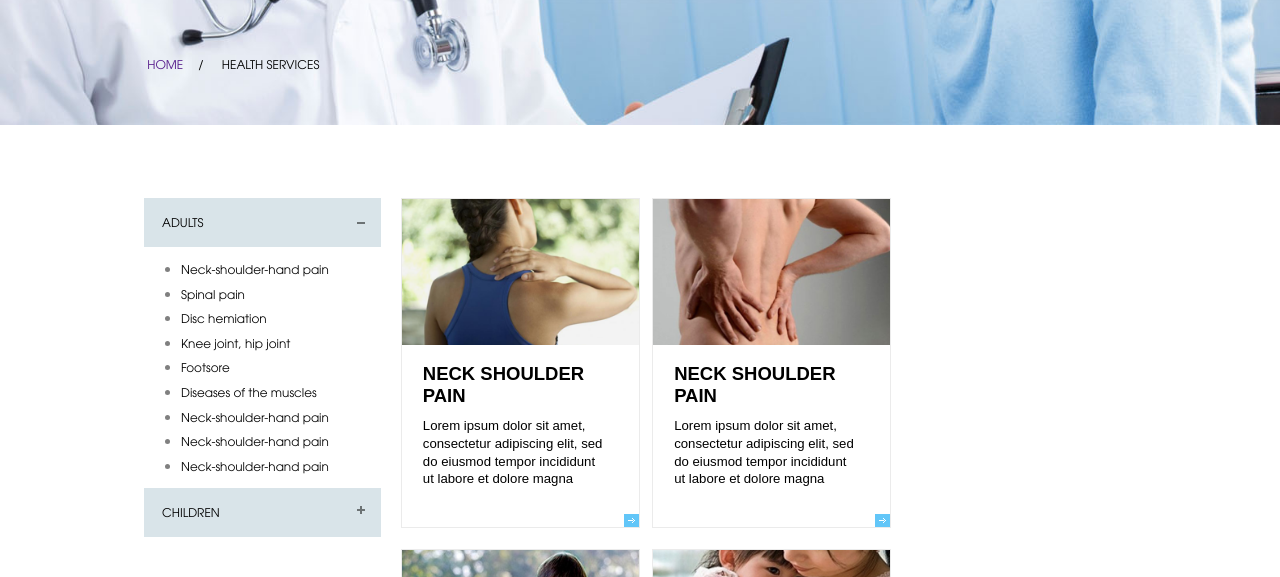
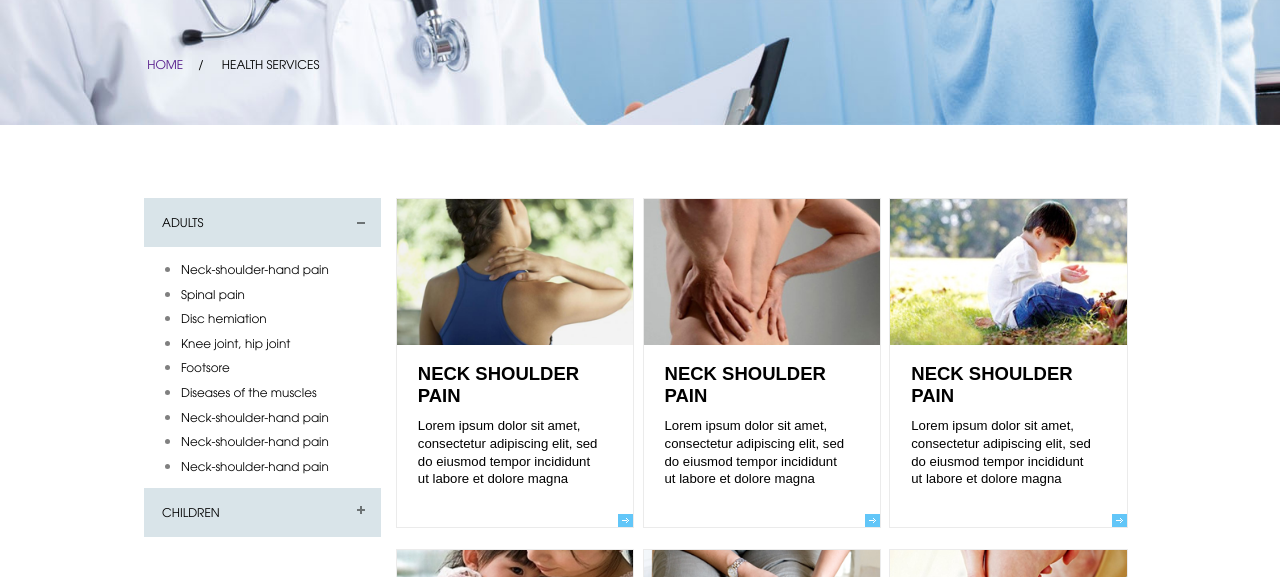
Before and after one commit to at-trangpham2/AT-TrangPhamT-FE-Basic, a plain HTML site: page exercise2/Ex1_day1.html in a window 1280 px wide. Shown: the part 148-725 px from the top of the page. Drawn offline with Linux system fonts and the light colour scheme.

Commit message:
fix css for class services-item

```diff
--- a/exercise2/Ex1_day1.css
+++ b/exercise2/Ex1_day1.css
@@ -172,7 +172,7 @@
 }
 .services-sidebar {
   width: 14.8rem;
-  margin-right: 8px;
+  margin-right: 15px;
 }
 
 /* ---faqs-group-- */
@@ -294,12 +294,12 @@ button {
   list-style-type: none;
 }
 .services-item {
-  margin-left: 12px;
-  width: calc(100% / 3 - 1.3%);
+  /* margin-left: 12px; */
+  width: calc(100% / 3);
   margin-bottom: 21px;
 }
 .services-wrap {
-  /* width: 16.9rem; */
+  width: 14.9rem;
   border: 1px solid #ebebeb;
 }
 .services-img {
```
